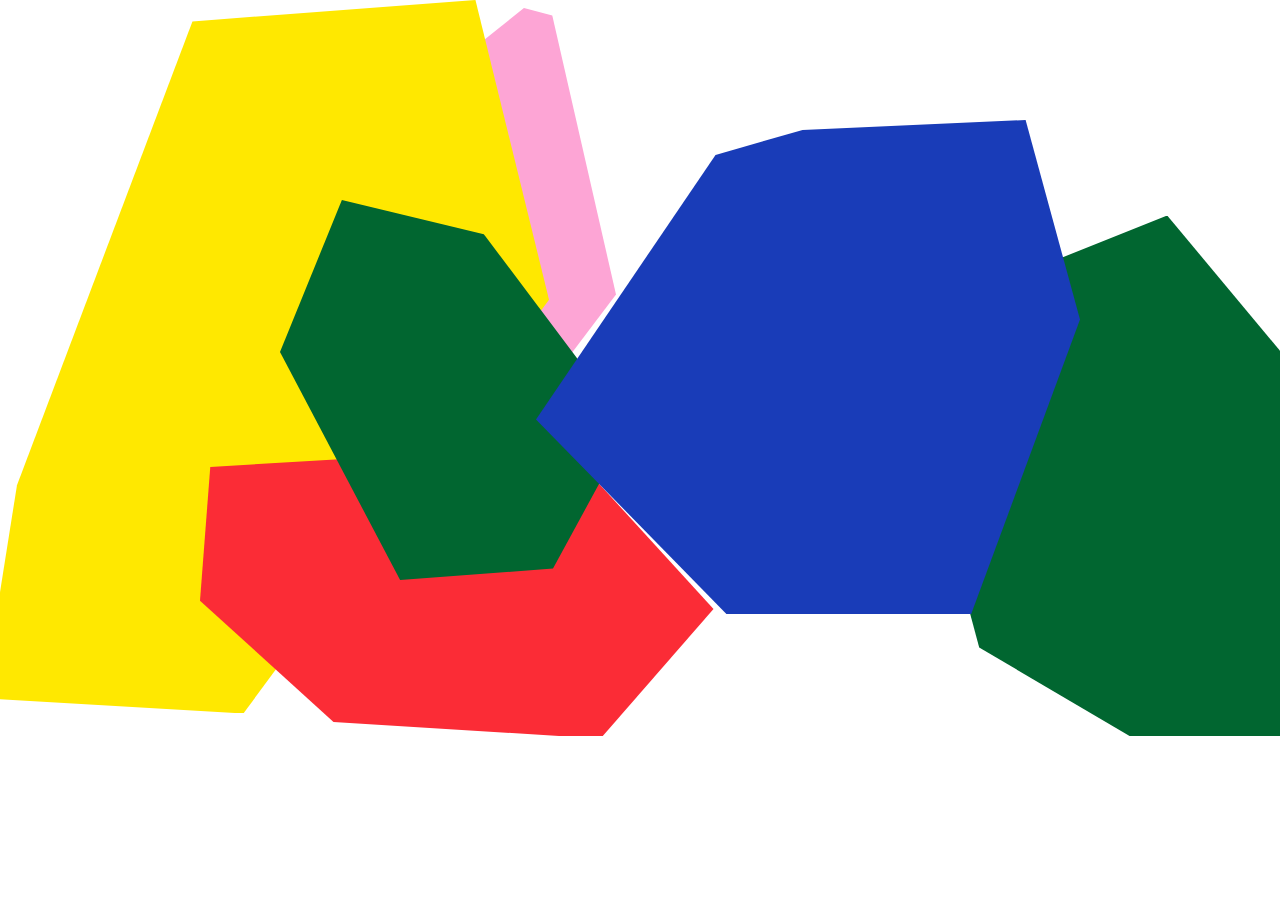
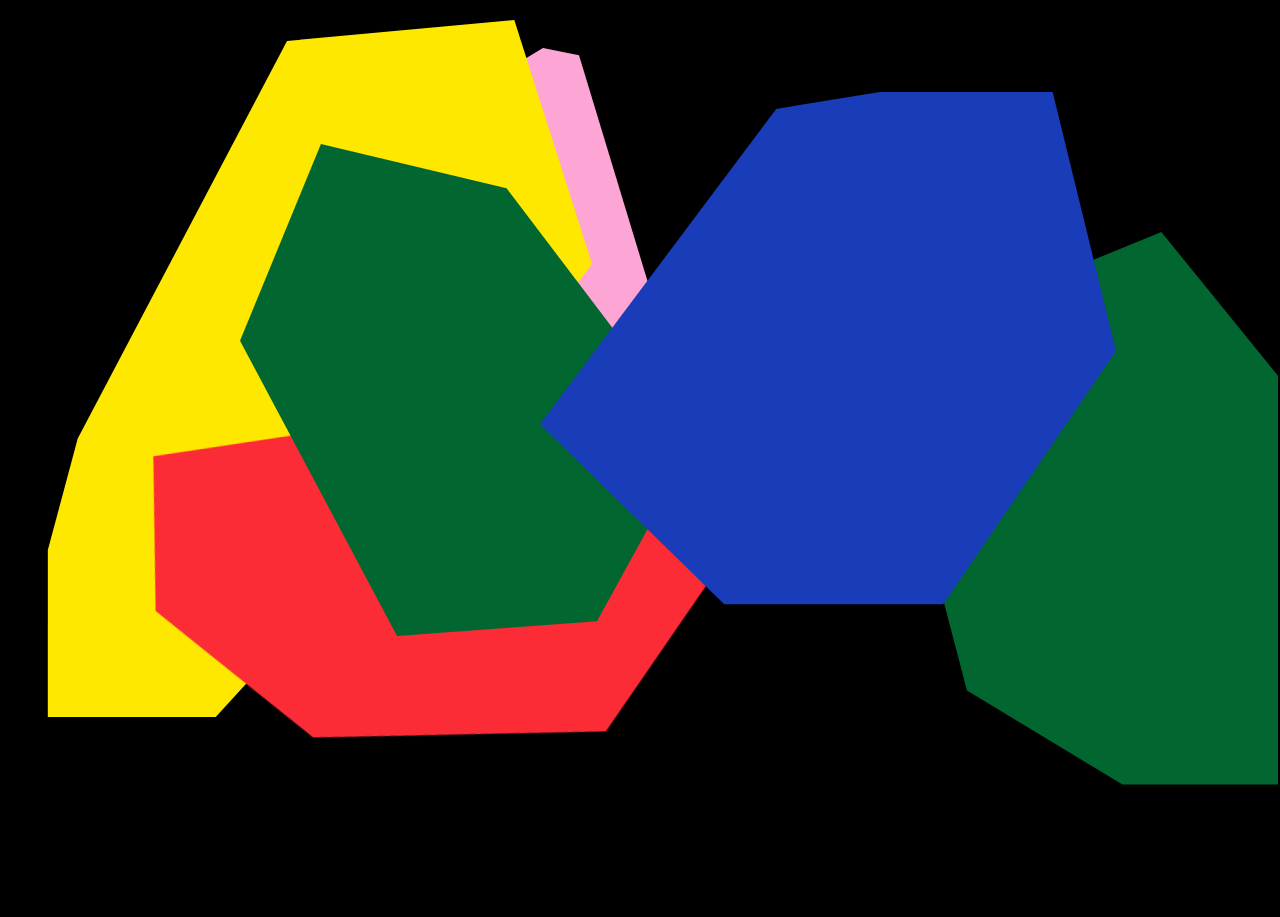
Before and after one commit to cheri-Valens-Iradukunda/Gym-Month-Web-project, a website: page index.html in a window 1280 px wide. Shown: the top 917 px of the page. Drawn offline with Linux system fonts and the light colour scheme.

Commit message:
chore: progressing the shapes part in home page

```diff
--- a/index.html
+++ b/index.html
@@ -17,9 +17,12 @@
 
     window.onload = () => {
         loadComponents('home_upper_part', 'src/sections/home_upper_part.html');
+        loadComponents('home_upper', 'src/sections/home_upper.html');
     }
 </script>
-<body class="h-[300vh]">
-    <div id="home_upper_part"></div>
+<body class="h-[500vh] overflow-x-hidden">
+    <div class="h-[150vh] relative bg-black">
+        <div id="home_upper" ></div>
+    </div>
 </body>
 </html>
--- /dev/null
+++ b/src/sections/home_upper.html
@@ -0,0 +1,43 @@
+<!-- <div class=" mt-50 h-[160vh] bg-amber-400 overflow-y-hidden"> -->
+        <div class="absolute h-[130vh]">
+            <div class="sticky top-0 mt-12 ml-90
+                    [clip-path:polygon(73%_2%,_100%_76%,_71%_100%,_41%_10%,_61%_0)]
+                    w-[18.75rem] loca h-[22.5625rem] bg-pink-300
+                    "></div>
+        </div>
+
+        <div class="absolute h-[132vh]">
+            <div class="sticky top-0 mt-5
+                [clip-path:polygon(48%_3%,_86%_0,_99%_35%,_68%_70%,_36%_100%,_8%_100%,_8%_76%,_13%_60%)]
+                w-[37.375rem] h-[43.593125rem] bg-[rgba(255,232,0,1)]
+                "></div>
+        </div>
+
+
+        <div class="absolute mt-102 h-[90vh]">
+            <div class="sticky top-0 ml-40 -rotate-5
+                [clip-path:polygon(2%_5%,_71%_0,_100%_39%,_78%_70%,_26%_66%,_0_37%)]
+                w-[35.09375rem] h-[30.125rem] bg-red-500
+                "></div>
+        </div>
+        <div class="absolute mt-36 h-[130vh]">
+            <div class="sticky top-0 ml-60
+                 [clip-path:polygon(17%_0,_56%_9%,_96%_60%,_75%_97%,_33%_100%,_0_40%)]
+                 w-[29.75rem] h-[30.75rem] bg-green-800
+                 "></div>
+        </div>
+        <div class="absolute mt-58 h-[130vh]">
+            <div class="sticky top-0 ml-198
+            [clip-path:polygon(76%_0,_100%_26%,_100%_100%,_68%_100%,_36%_83%,_25%_46%,_40%_13%)]
+            w-[30.375rem] h-[34.53125rem] bg-green-800
+            "></div>
+        </div>
+
+        <div class="absolute mt-23 h-[155vh]">
+            <div class=" sticky top-0 ml-135
+            [clip-path:polygon(59%_0,_89%_0,_100%_46%,70%_91%,_32%_91%,_0_59%,_41%_3%)]
+            w-[36rem] h-[35.1875rem] bg-blue-800
+            "></div>
+        </div>
+        <!-- <div class="w-screen h-[20vh] bg-amber-700 absolute b-0"></div> -->
+<!-- </div> -->
--- a/src/sections/home_upper_part.html
+++ b/src/sections/home_upper_part.html
@@ -1,22 +1,40 @@
 
-    <div class="h-[46rem] overflow-hidden relative">
+    <div class="h-[46rem] mt-10 relative">
+            <div class="absolute overflow-hidden left-95">
 
-        <div class="absolute overflow-hidden left-95 top-2">
-            <div class="[clip-path:polygon(73%_2%,_100%_76%,_71%_100%,_41%_10%,_61%_0)] w-[14.75rem] h-[23.5625rem] bg-pink-300 "></div>
-        </div>
-        <div class="absolute">
-            <div class="[clip-path:polygon(34%_3%,_84%_0,_97%_42%,_43%_100%,_0_98%,_0_83%,_3%_68%)] w-[35.375rem] h-[44.593125rem] bg-[rgba(255,232,0,1)]"></div>
-        </div>
-        <div class="absolute overflow-hidden bottom-0 left-50 h-[18.125rem]">
-            <div class="[clip-path:polygon(2%_5%,_71%_0,_100%_39%,_78%_70%,_26%_66%,_0_37%)] w-[32.09375rem] h-[26.125rem] bg-red-500"></div>
-        </div>
-        <div class="absolute overflow-hidden left-70 top-50">
-            <div class="[clip-path:polygon(17%_0,_56%_9%,_96%_60%,_75%_97%,_33%_100%,_0_40%)] w-[22.75rem] h-[23.75rem] bg-green-800"></div>
-        </div>
-        <div class="absolute overflow-hidden right-50 top-30">
-            <div class="[clip-path:polygon(49%_2%,_90%_0,_100%_40%,_80%_99%,_35%_99%,_0%_60%,_33%_7%)] w-[34rem] h-[31.1875rem] bg-blue-800"></div>
+                <div class="
+                [clip-path:polygon(73%_2%,_100%_76%,_71%_100%,_41%_10%,_61%_0)]
+                w-[14.75rem] h-[23.5625rem] bg-pink-300
+                "></div>
+            </div>
+            <div class="absolute">
+                <div class="
+                [clip-path:polygon(34%_3%,_84%_0,_97%_42%,_43%_100%,_0_98%,_0_83%,_3%_68%)]
+                w-[35.375rem] h-[44.593125rem] bg-[rgba(255,232,0,1)]
+                "></div>
+            </div>
+            <div class="absolute overflow-hidden bottom-0 left-50 mt-0">
+                <div class="
+                [clip-path:polygon(2%_5%,_71%_0,_100%_39%,_78%_70%,_26%_66%,_0_37%)]
+                w-[32.09375rem] h-[26.125rem] bg-red-500
+                "></div>
+            </div>
+             <div class="absolute overflow-hidden mt-50 left-70">
+                 <div class="
+                 [clip-path:polygon(17%_0,_56%_9%,_96%_60%,_75%_97%,_33%_100%,_0_40%)]
+                 w-[32.75rem] h-[33.75rem] bg-green-800
+                 "></div>
+             </div>
+        <div class="absolute overflow-hidden right-0 top-30">
+            <div class="
+            [clip-path:polygon(49%_2%,_90%_0,_100%_40%,_80%_99%,_35%_99%,_0%_60%,_33%_7%)]
+            w-[44rem] h-[41.1875rem] bg-blue-800
+            "></div>
         </div>
         <div class="absolute overflow-hidden right-0 bottom-0 -z-3">
-            <div class="[clip-path:polygon(76%_0,_100%_26%,_100%_100%,_68%_100%,_36%_83%,_25%_46%,_40%_13%)] w-[29.375rem] h-[32.53125rem] bg-green-800"></div>
+            <div class="
+            [clip-path:polygon(76%_0,_100%_26%,_100%_100%,_68%_100%,_36%_83%,_25%_46%,_40%_13%)]
+            w-[29.375rem] h-[32.53125rem] bg-green-800
+            "></div>
         </div>
     </div>
```
Also changed, not shown: dist/output.css.
